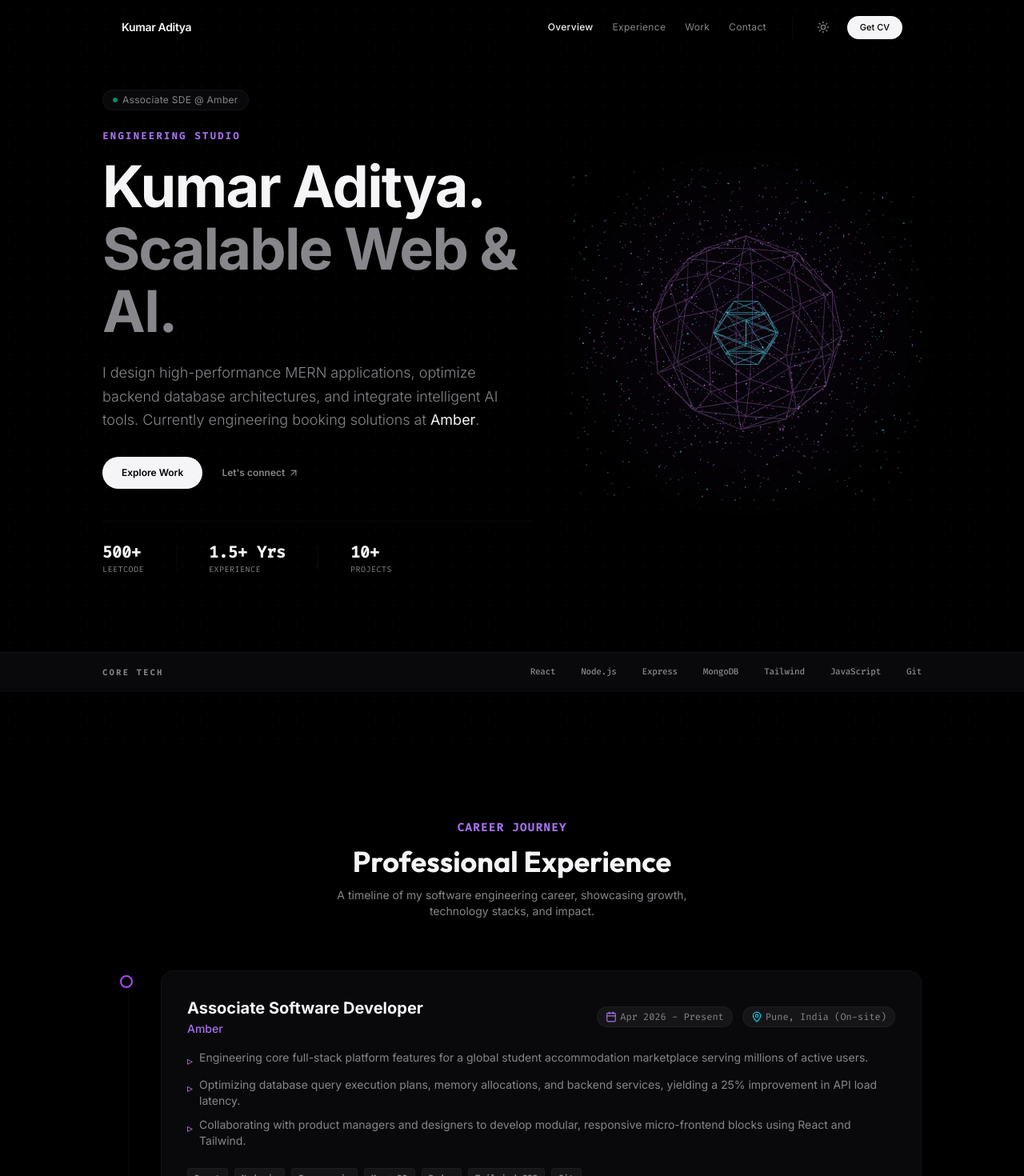
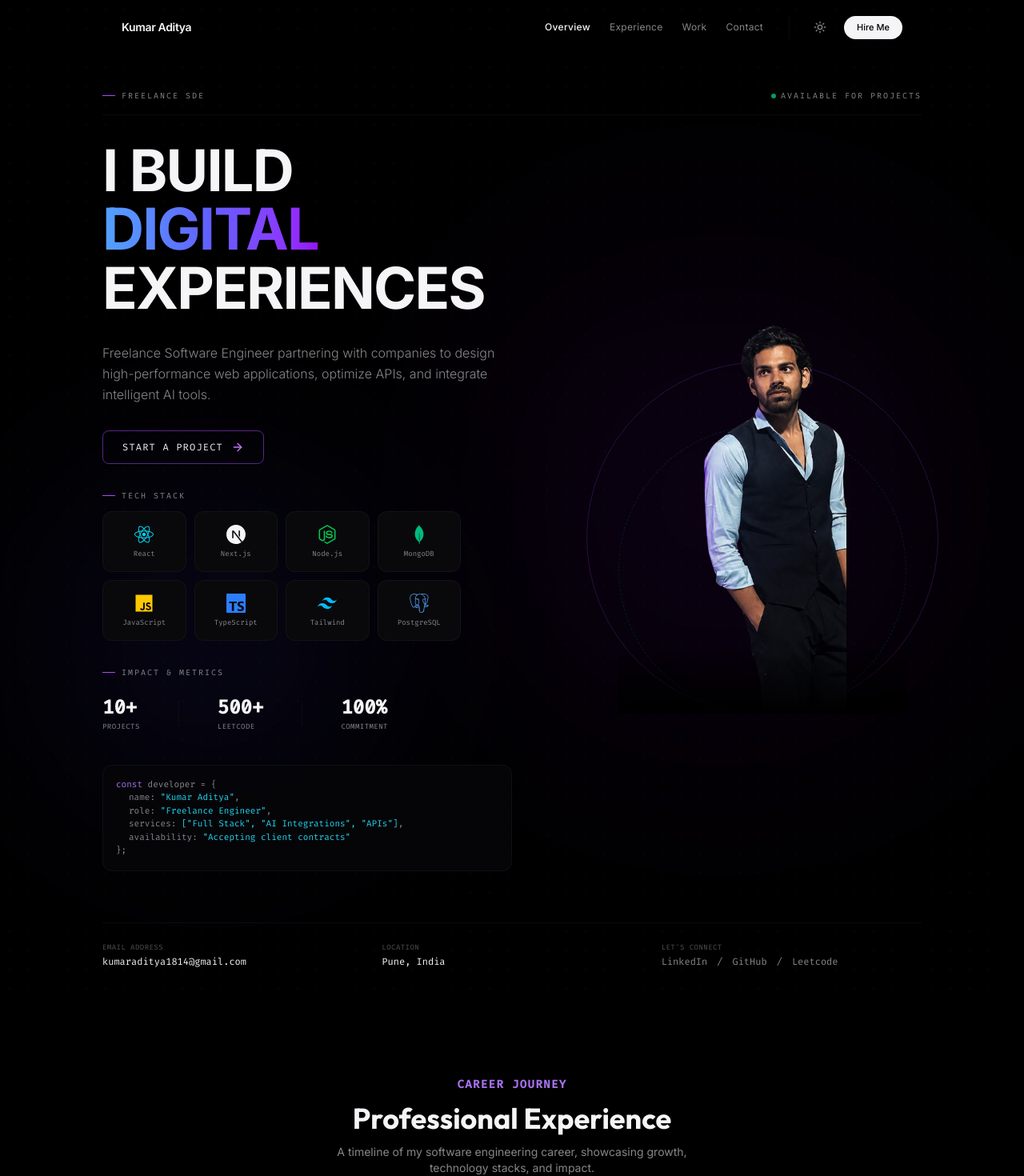
Before and after one commit to Kumaraditya18/Portfolio, a React (Vite) app: page / in a window 1280 px wide. Shown: the top 1470 px of the page at 80% size. Built offline with nearby package versions, Linux system fonts and the light colour scheme.

Commit message:
style: fix portrait clipping, remove overlapping elements and floating badges, enhance background orbits

```diff
--- a/src/components/Hero.jsx
+++ b/src/components/Hero.jsx
@@ -1,104 +1,181 @@
 'use client';
-import React from "react";
-import Hero3D from "./Hero3D";
-import { ArrowUpRight } from "lucide-react";
+import React from 'react';
+import { ArrowRight, Mail, MapPin, ExternalLink } from 'lucide-react';
+import { FaReact, FaNodeJs, FaJs, FaLinkedinIn, FaGithub } from 'react-icons/fa';
+import { SiNextdotjs, SiMongodb, SiTailwindcss, SiPostgresql, SiTypescript, SiLeetcode } from 'react-icons/si';
+
+const techItems = [
+  { icon: <FaReact className="text-cyan-400 text-xl md:text-2xl" />, name: 'React' },
+  { icon: <SiNextdotjs className="text-text-app text-xl md:text-2xl" />, name: 'Next.js' },
+  { icon: <FaNodeJs className="text-green-500 text-xl md:text-2xl" />, name: 'Node.js' },
+  { icon: <SiMongodb className="text-emerald-500 text-xl md:text-2xl" />, name: 'MongoDB' },
+  { icon: <FaJs className="text-yellow-400 text-xl md:text-2xl" />, name: 'JavaScript' },
+  { icon: <SiTypescript className="text-blue-500 text-xl md:text-2xl" />, name: 'TypeScript' },
+  { icon: <SiTailwindcss className="text-sky-400 text-xl md:text-2xl" />, name: 'Tailwind' },
+  { icon: <SiPostgresql className="text-blue-400 text-xl md:text-2xl" />, name: 'PostgreSQL' },
+];
 
 const Hero = () => {
   return (
     <section
       id="home"
-      className="relative min-h-screen pt-28 pb-16 flex flex-col items-center justify-center bg-bg-app overflow-hidden"
+      className="relative min-h-screen pt-28 pb-10 flex flex-col justify-between bg-bg-app overflow-hidden"
     >
-      {/* Background Grid Pattern */}
-      <div className="absolute inset-0 bg-[radial-gradient(var(--color-text-app)_0.015px,transparent_1px)] bg-[size:24px_24px] opacity-15 pointer-events-none"></div>
+      {/* Background Gradients */}
+      <div className="absolute inset-0 bg-[radial-gradient(var(--color-text-app)_0.012px,transparent_1px)] bg-[size:24px_24px] opacity-10 pointer-events-none"></div>
+      <div className="absolute top-[30%] right-[10%] w-[500px] h-[500px] bg-purple-600/10 rounded-full blur-[140px] pointer-events-none"></div>
+      <div className="absolute bottom-[20%] left-[5%] w-[400px] h-[400px] bg-indigo-600/10 rounded-full blur-[130px] pointer-events-none"></div>
 
-      <div className="section-container flex flex-col md:flex-row items-center justify-between gap-12 relative z-10">
+      {/* Main Core Container */}
+      <div className="section-container flex-grow flex flex-col justify-center relative z-10">
 
-        {/* Left Side: Copy and Details */}
-        <div className="w-full md:w-[55%] flex flex-col items-center md:items-start text-center md:text-left">
-
-          {/* Active Job Badge */}
-          <div className="inline-flex items-center gap-1.5 px-3 py-1 rounded-full border border-border-app bg-card-app text-text-muted-app text-xs font-normal tracking-wide mb-6 select-none">
+        {/* Top Mockup Ribbon */}
+        <div className="w-full flex items-center justify-between border-b border-border-app pb-4 mb-8 text-[10px] tracking-[0.2em] font-mono text-text-muted-app uppercase select-none">
+          <div className="flex items-center gap-2">
+            <span className="w-4 h-[1px] bg-purple-500"></span>
+            Freelance SDE
+          </div>
+          <div className="flex items-center gap-1.5">
             <span className="w-1.5 h-1.5 rounded-full bg-emerald-500 animate-pulse"></span>
-            Associate SDE @ Amber
+            Available For Projects
+          </div>
         </div>
 
-          <h2 className="text-xs font-semibold tracking-[0.2em] text-[#a771ee] font-mono uppercase mb-4">
-            Engineering Studio
-          </h2>
+        {/* Column Layout */}
+        <div className="grid grid-cols-1 lg:grid-cols-12 gap-12 items-center">
 
-          <h1 className="text-5xl sm:text-6xl md:text-7xl font-extrabold tracking-tight text-text-app leading-[1.08] mb-6">
-            Kumar Aditya. <br />
-            <span className="text-text-muted-app">Scalable Web & AI.</span>
+          {/* Left Side: Mockup Grid */}
+          <div className="lg:col-span-7 flex flex-col gap-8 text-center md:text-left items-center md:items-start">
+
+            {/* All-caps bold headline */}
+            <h1 className="text-5xl sm:text-6xl md:text-7xl font-extrabold tracking-tight leading-[1.02] text-text-app uppercase">
+              I BUILD <br />
+              <span className="text-transparent bg-clip-text bg-gradient-to-r from-blue-400 via-indigo-500 to-purple-600">DIGITAL</span> <br />
+              EXPERIENCES
             </h1>
 
-          <p className="text-base md:text-lg text-text-muted-app font-light leading-relaxed mb-8 max-w-lg">
-            I design high-performance MERN applications, optimize backend database architectures, and integrate intelligent AI tools. Currently engineering booking solutions at <span className="text-text-app font-normal">Amber</span>.
+            <p className="text-sm md:text-base text-text-muted-app font-light leading-relaxed max-w-lg">
+              Freelance Software Engineer partnering with companies to design high-performance web applications, optimize APIs, and integrate intelligent AI tools.
             </p>
 
-          {/* Action CTAs */}
-          <div className="flex flex-col sm:flex-row items-center gap-6 w-full sm:w-auto mb-10">
-            <a
-              href="#projects"
-              className="inline-flex items-center justify-center w-full sm:w-auto bg-text-app text-bg-app hover:opacity-90 text-xs font-semibold px-6 py-3 rounded-full transition-all duration-350 cursor-pointer"
-            >
-              Explore Work
-            </a>
+            {/* CTA outline button */}
+            <div>
               <a
                 href="#contact"
-              className="group inline-flex items-center gap-1 text-xs font-semibold text-text-muted-app hover:text-text-app transition-colors duration-250 cursor-pointer"
+                className="inline-flex items-center gap-2.5 border border-purple-500/50 hover:border-purple-500 bg-transparent hover:bg-purple-500/5 text-text-app text-xs font-mono tracking-widest uppercase px-6 py-3 rounded-lg transition-all duration-300 group cursor-pointer"
               >
-              Let's connect
-              <ArrowUpRight className="w-3.5 h-3.5 text-text-muted-app group-hover:text-text-app group-hover:translate-x-0.5 group-hover:-translate-y-0.5 transition-all duration-200" />
+                Start A Project
+                <ArrowRight className="w-4 h-4 text-purple-400 group-hover:translate-x-1 transition-transform" />
               </a>
             </div>
 
-          {/* Quick Metrics */}
-          <div className="flex items-center gap-8 md:gap-10 border-t border-border-app pt-6 w-full">
+            {/* Tech Stack Tiles Section */}
+            <div className="w-full flex flex-col gap-3">
+              <div className="flex items-center gap-2 text-[10px] tracking-[0.2em] font-mono text-text-muted-app uppercase select-none">
+                <span className="w-4 h-[1px] bg-purple-500"></span>
+                Tech Stack
+              </div>
+              <div className="grid grid-cols-4 gap-2.5 max-w-md w-full">
+                {techItems.map((tech) => (
+                  <div
+                    key={tech.name}
+                    className="bg-card-app border border-border-app hover:border-purple-500/30 rounded-xl p-2.5 flex flex-col items-center justify-center gap-1.5 w-full h-[76px] transition-all hover:scale-102"
+                  >
+                    {tech.icon}
+                    <span className="text-[9px] font-mono text-text-muted-app">{tech.name}</span>
+                  </div>
+                ))}
+              </div>
+            </div>
+
+            {/* Divided Metrics section */}
+            <div className="w-full flex flex-col gap-3">
+              <div className="flex items-center gap-2 text-[10px] tracking-[0.2em] font-mono text-text-muted-app uppercase select-none">
+                <span className="w-4 h-[1px] bg-purple-500"></span>
+                Impact & Metrics
+              </div>
+              <div className="flex items-center gap-8 md:gap-12 py-2">
                 <div>
-              <div className="text-lg md:text-xl font-bold font-mono text-text-app">500+</div>
-              <div className="text-[10px] text-text-muted-app uppercase tracking-wider font-mono">LeetCode</div>
+                  <div className="text-xl md:text-2xl font-bold font-mono text-text-app">10+</div>
+                  <div className="text-[9px] text-text-muted-app uppercase tracking-wider font-mono mt-0.5">Projects</div>
                 </div>
                 <div className="w-px h-8 bg-border-app"></div>
                 <div>
-              <div className="text-lg md:text-xl font-bold font-mono text-text-app">1.5+ Yrs</div>
-              <div className="text-[10px] text-text-muted-app uppercase tracking-wider font-mono">Experience</div>
+                  <div className="text-xl md:text-2xl font-bold font-mono text-text-app">500+</div>
+                  <div className="text-[9px] text-text-muted-app uppercase tracking-wider font-mono mt-0.5">Leetcode</div>
                 </div>
                 <div className="w-px h-8 bg-border-app"></div>
                 <div>
-              <div className="text-lg md:text-xl font-bold font-mono text-text-app">10+</div>
-              <div className="text-[10px] text-text-muted-app uppercase tracking-wider font-mono">Projects</div>
+                  <div className="text-xl md:text-2xl font-bold font-mono text-text-app">100%</div>
+                  <div className="text-[9px] text-text-muted-app uppercase tracking-wider font-mono mt-0.5">Commitment</div>
+                </div>
+              </div>
+            </div>
+
+            {/* Developer Code Snippet */}
+            <div className="w-full max-w-lg bg-[#070709]/80 border border-border-app rounded-xl p-4 text-left font-mono text-[11px] text-[#86868b] leading-normal select-none hidden min-[480px]:block">
+              <span className="text-[#a771ee]">const</span> developer = &#123;
+              <div className="pl-4">
+                name: <span className="text-[#22d3ee]">"Kumar Aditya"</span>,
+              </div>
+              <div className="pl-4">
+                role: <span className="text-[#22d3ee]">"Freelance Engineer"</span>,
+              </div>
+              <div className="pl-4">
+                services: <span className="text-[#22d3ee]">["Full Stack", "AI Integrations", "APIs"]</span>,
+              </div>
+              <div className="pl-4">
+                availability: <span className="text-[#22d3ee]">"Accepting client contracts"</span>
+              </div>
+              &#125;;
+            </div>
+
+          </div>
+
+          {/* Right Side: Portrait Image & Status floating card */}
+          <div className="lg:col-span-5 hidden min-[650px]:flex flex-col items-center justify-end relative min-h-[500px]">
+
+            {/* Rotating orbits */}
+            <div className="absolute w-[440px] h-[440px] rounded-full border border-purple-500/20 animate-[spin_80s_linear_infinite] pointer-events-none"></div>
+            <div className="absolute w-[360px] h-[360px] rounded-full border border-dashed border-cyan-500/15 animate-[spin_50s_linear_infinite_reverse] pointer-events-none"></div>
+
+            {/* User Portrait Image */}
+            <div className="relative w-full max-w-[360px] h-[520px] flex items-end justify-center">
+              <img
+                src="/my_portrait.png?v=2"
+                alt="Kumar Aditya Portrait"
+                className="max-h-full max-w-full object-contain object-bottom select-none pointer-events-none relative z-10"
+              />
+              <div className="absolute inset-x-0 bottom-0 h-20 bg-gradient-to-t from-bg-app to-transparent z-20"></div>
+            </div>
+
+          </div>
+
+        </div>
+
+        {/* Footer Bar Row */}
+        <div className="w-full grid grid-cols-1 md:grid-cols-3 gap-6 border-t border-border-app pt-6 mt-16 text-xs text-text-muted-app font-mono select-none">
+          <div>
+            <span className="block text-[9px] uppercase tracking-wider text-text-muted-app/60 mb-1">Email Address</span>
+            <a href="mailto:kumaraditya1814@gmail.com" className="text-text-app hover:underline">kumaraditya1814@gmail.com</a>
+          </div>
+          <div>
+            <span className="block text-[9px] uppercase tracking-wider text-text-muted-app/60 mb-1">Location</span>
+            <span className="text-text-app">Pune, India</span>
+          </div>
+          <div>
+            <span className="block text-[9px] uppercase tracking-wider text-text-muted-app/60 mb-1">Let's Connect</span>
+            <div className="flex items-center gap-3 mt-0.5">
+              <a href="https://www.linkedin.com/in/kumar-aditya-098202257/" target="_blank" rel="noopener noreferrer" className="hover:text-text-app transition-colors">LinkedIn</a>
+              <span>/</span>
+              <a href="https://github.com/Kumaraditya18" target="_blank" rel="noopener noreferrer" className="hover:text-text-app transition-colors">GitHub</a>
+              <span>/</span>
+              <a href="https://leetcode.com/u/kumar_aditya18/" target="_blank" rel="noopener noreferrer" className="hover:text-text-app transition-colors">Leetcode</a>
+            </div>
           </div>
         </div>
 
       </div>
-
-        {/* Right Side: Interactive 3D Orbit */}
-        <div className="w-full md:w-[45%] flex justify-center items-center relative min-h-[300px] md:min-h-[400px]">
-          <Hero3D />
-        </div>
-
-      </div>
-
-      {/* Tech Stack Horizontal Slider */}
-      <div className="w-full mt-16 md:mt-24 border-t border-border-app bg-card-app py-4 relative">
-        <div className="section-container flex flex-col md:flex-row items-center gap-4 justify-between">
-          <span className="text-[10px] font-semibold tracking-[0.25em] text-text-muted-app uppercase font-mono">
-            Core Tech
-          </span>
-          <div className="flex flex-wrap justify-center gap-6 md:gap-8 mt-3 md:mt-0">
-            {['React', 'Node.js', 'Express', 'MongoDB', 'Tailwind', 'JavaScript', 'Git'].map((tech) => (
-              <span
-                key={tech}
-                className="text-[11px] font-medium tracking-tight text-text-muted-app hover:text-text-app transition-colors duration-250 cursor-default font-mono"
-              >
-                {tech}
-              </span>
-            ))}
-          </div>
-        </div>
-      </div>
-
     </section>
   );
 };
--- a/src/components/Navbar.jsx
+++ b/src/components/Navbar.jsx
@@ -89,11 +89,10 @@ const Navbar = () => {
             </button>
 
             <a
-              href="/KumarAdityaResume.pdf"
-              download
-              className="text-[11px] font-medium px-4 py-1.5 rounded-full bg-text-app text-bg-app hover:opacity-90 transition-all duration-300"
+              href="#contact"
+              className="text-[11px] font-medium px-4 py-1.5 rounded-full bg-text-app text-bg-app hover:opacity-90 transition-all duration-300 cursor-pointer"
             >
-              Get CV
+              Hire Me
             </a>
           </div>
         </div>
@@ -137,11 +136,11 @@ const Navbar = () => {
             ))}
           </ul>
           <a
-            href="/KumarAdityaResume.pdf"
-            download
-            className="text-center text-sm font-semibold py-3 rounded-full bg-text-app text-bg-app hover:opacity-90 transition-all duration-300 mt-4"
+            href="#contact"
+            onClick={() => setMenuOpen(false)}
+            className="text-center text-sm font-semibold py-3 rounded-full bg-text-app text-bg-app hover:opacity-90 transition-all duration-300 mt-4 cursor-pointer"
           >
-            Get CV
+            Hire Me
           </a>
         </div>
       )}
--- a/src/components/Projects.jsx
+++ b/src/components/Projects.jsx
@@ -118,20 +118,19 @@ const Projects = () => {
       id="projects"
       className="bg-bg-app text-text-app py-28 relative overflow-hidden"
     >
+      {/* Ambient background glows */}
+      <div className="absolute top-1/2 left-[15%] w-[400px] h-[400px] bg-purple-500/5 rounded-full blur-[110px] pointer-events-none"></div>
+      <div className="absolute bottom-1/2 right-[15%] w-[400px] h-[400px] bg-cyan-500/5 rounded-full blur-[110px] pointer-events-none"></div>
+
       <div className="section-container mb-12 relative z-10">
         {/* Section Header */}
-        <div className="flex flex-col md:flex-row md:items-end justify-between gap-6">
-          <div>
+        <div className="mb-10 text-center md:text-left">
           <h2 className="text-xs font-semibold tracking-[0.2em] text-[#a771ee] font-mono uppercase mb-3">
             Selected Works
           </h2>
           <h3 className="text-4xl md:text-5xl font-extrabold tracking-tight text-text-app">
             Featured Projects.
           </h3>
-          </div>
-          <p className="text-text-muted-app text-sm max-w-sm font-light">
-            An interactive project index that loops automatically and reacts dynamically to your scroll position.
-          </p>
         </div>
       </div>
 
```
Also changed, not shown: public/my_image.png (added), public/my_portrait.png (added). Lines whose indentation alone changed are shown as unchanged.
